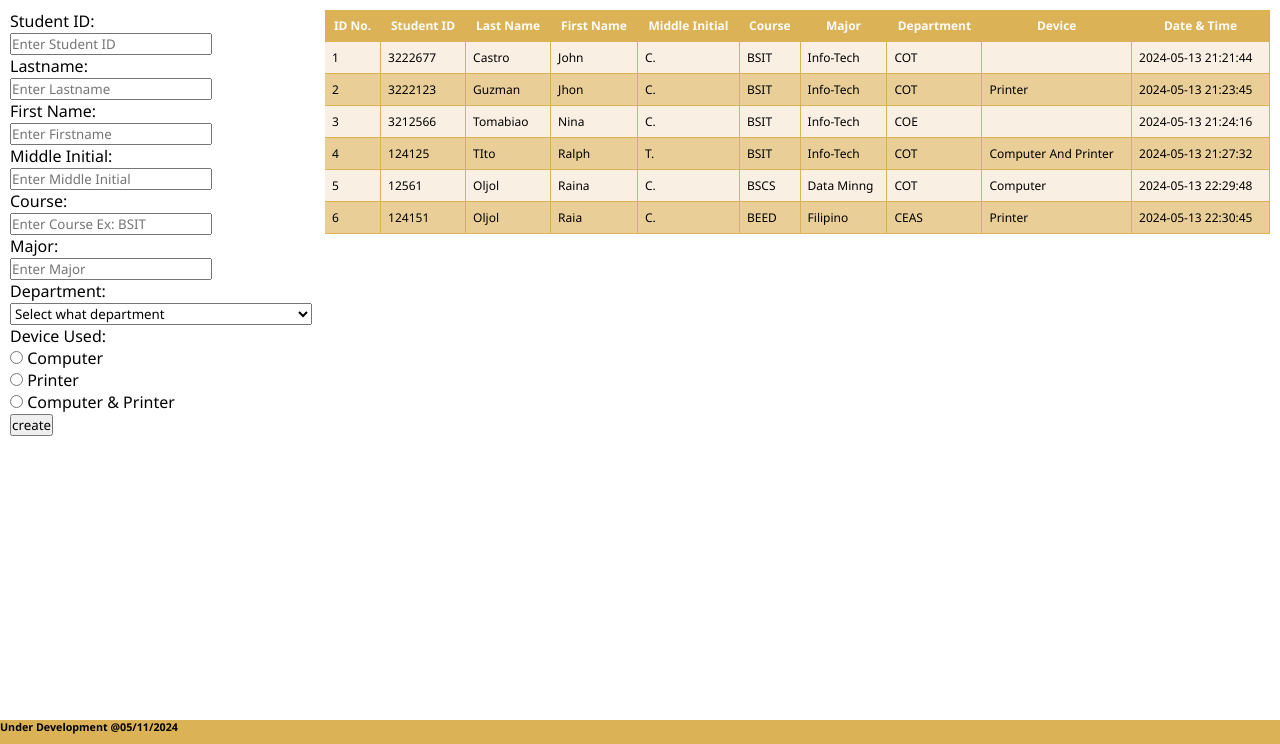
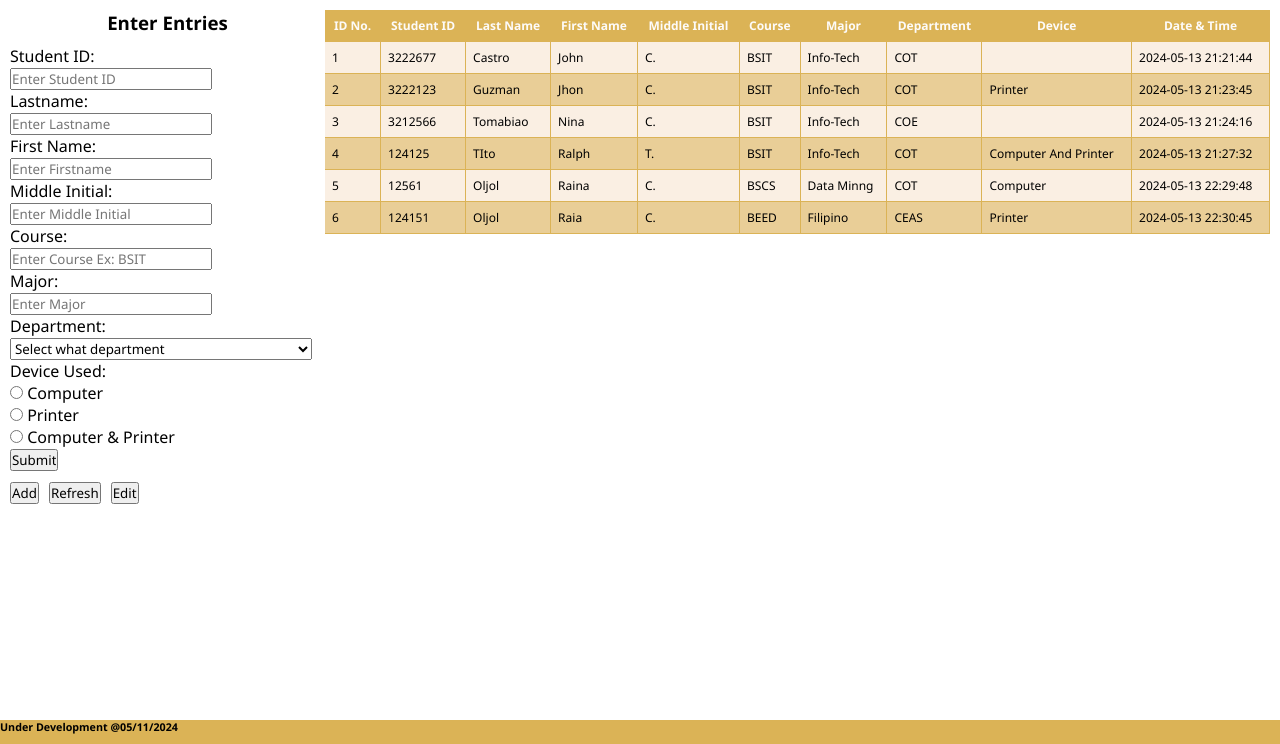
Before and after one commit to JohnxdLink/CTU-PrintPCUtility, a PHP site: page /views/admin/index.php in a window 1280 px wide. Shown: the part 56-800 px from the top of the page. Run offline with PHP 8.4, Linux system fonts and the light colour scheme.

Commit message:
Msg: Working With CSS

```diff
--- a/views/admin/index.php
+++ b/views/admin/index.php
@@ -18,6 +18,9 @@
    </header>
    <main class="container-main main">
       <section class="main__container sub-sec">
+         <section class="sub-sec__header">
+            <h3>Enter Entries</h3>
+         </section>
          <section class="sub-sec__forms sub-form">
             <div class="sub-form__div form-container">
                <form class="form-container__content" action="../../controller/php/addStudentEntry.php" method="post" target="_self">
@@ -126,11 +129,23 @@
                   </div>
 
                   <div>
-                     <input type="submit" name="submit" id="submit" value="create">
+                     <input type="submit" name="submit" id="submit" value="Submit">
                   </div>
                </form>
             </div>
          </section>
+
+         <nav class="sub-sec__nav">
+            <div>
+               <button>Add</button>
+            </div>
+            <div>
+               <button>Refresh</button>
+            </div>
+            <div>
+               <button>Edit</button>
+            </div>
+         </nav>
       </section>
 
       <section class="main_table_seciton table-sec">
--- a/views/css/admin/style.css
+++ b/views/css/admin/style.css
@@ -38,6 +38,20 @@ main.main {
 
 section.main__container {
    width: 25%;
+   display: flex;
+   flex-direction: column;
+   gap: 10px;
+}
+
+section.sub-sec__header {
+   display: flex;
+   justify-content: center;
+}
+
+nav.sub-sec__nav {
+   display: flex;
+   flex-direction: row;
+   gap: 10px;
 }
 
 section.main_table_seciton {
```
Also changed, not shown: views/css/login/style.css (added, +32 -0 lines), views/login/index.php (added, +17 -0 lines), views/public/images/backgrounds/ctu-main-building.jpg (added), views/public/images/illustration/Login-amico.png (added), 2 other files.
